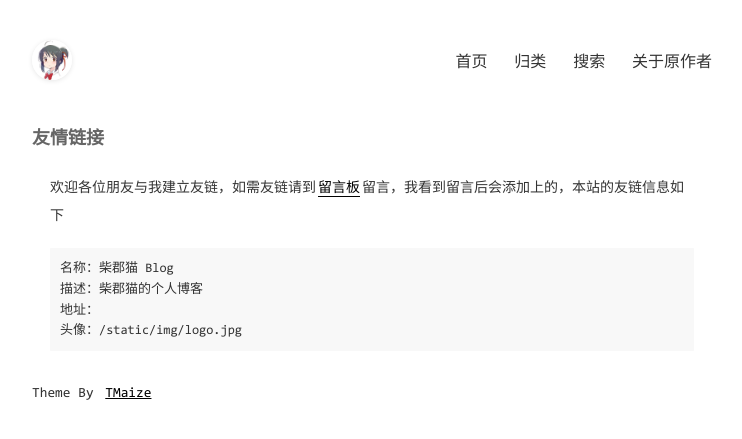
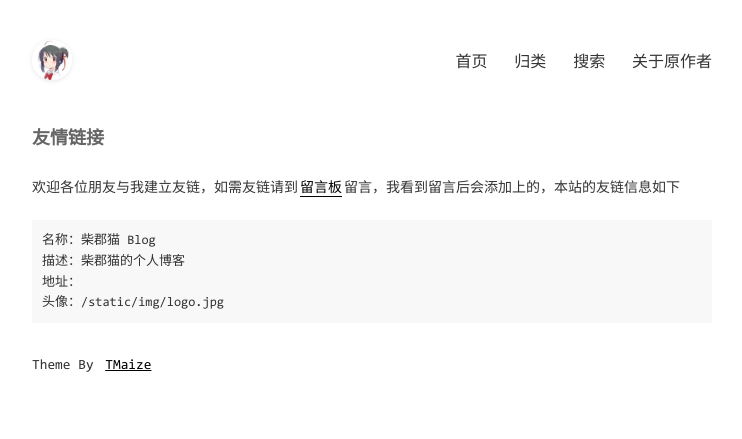
Before and after one commit to JWQ-SS/blog.github.io, a Jekyll site: the page built from pages/links.md, in a window 1280 px wide. Shown: the top 439 px of the page, without its empty margins (268-1010 px from the left). Built offline with Jekyll 4.4.1, drawn with Linux system fonts in a browser that asks for light colours.

Commit message:
css update

```diff
--- a/static/css/post.css
+++ b/static/css/post.css
@@ -13,7 +13,7 @@
   color: #999999;
 }
 .page-post .post > * {
-  margin: 18px;
+  margin: 18px 0;
 }
 .page-post .post > iframe {
   margin: 0;
```
